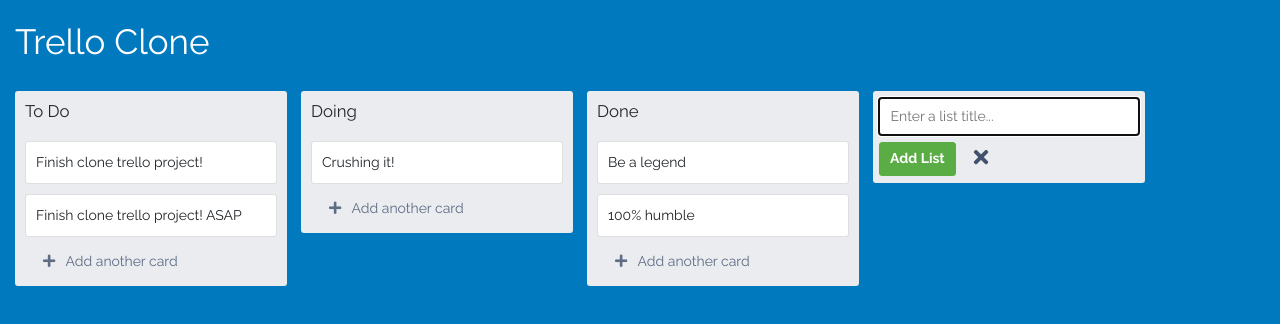
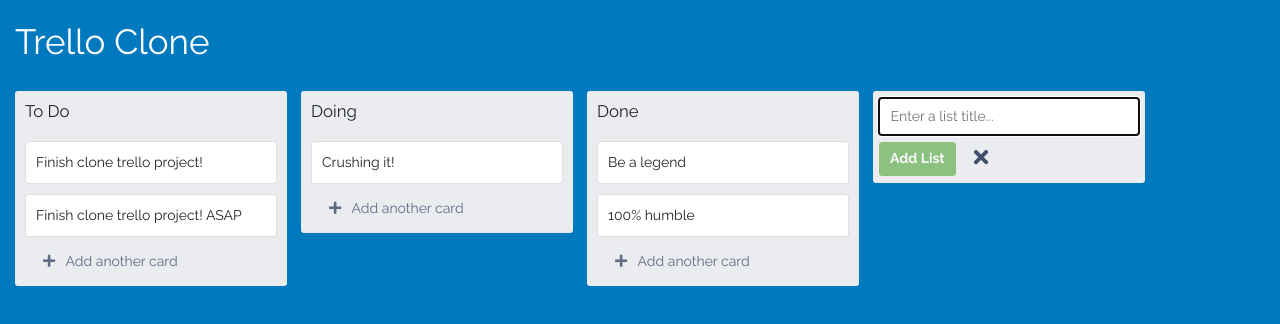
Before and after one commit to gaabmarquez/trello-clone, a React (Create React App) app: page / in a window 1280 px wide. Both pictures are taken after a click on the element "Add another list". Shown: the top 324 px of the page. Built offline with nearby package versions, Linux system fonts and the light colour scheme.

Commit message:
Refactor Addcard & AddList
Created styled component to handle styles in a more organized manner

```diff
--- a/src/components/AddListButton.js
+++ b/src/components/AddCard.js
@@ -1,18 +1,27 @@
 import React, { useState } from 'react';
+import TextareaAutosize from 'react-textarea-autosize';
 import { useDispatch } from 'react-redux';
-import { addList } from '../redux/actions/listActions';
+import addCard from '../redux/actions/cardActions';
 
-// import TextareaAutosize from 'react-textarea-autosize';
+import styled from 'styled-components';
 
-export default function AddListButton() {
+const AddButton = styled.button`
+  color: white;
+  background-color: #5aac44;
+  font-weight: bold;
+  margin-right: 1em;
+  &:hover {
+    color: white;
+  }
+`;
+export default function AddCard({ listId }) {
   const [formOpen, setFormOpen] = useState(false);
   const [text, setText] = useState('');
   const dispatch = useDispatch();
 
-  const createList = () => {
-    console.log(text);
-    dispatch(addList(text));
+  const createCard = () => {
     setText('');
+    dispatch(addCard(listId, text));
   };
 
   const handleInputChange = ev => {
@@ -24,23 +33,24 @@
     setText('');
   };
   const formRender = () => (
-    <div style={styles.form}>
-      <input
+    <>
+      <TextareaAutosize
+        minRows={3}
         autoFocus
-        placeholder='Enter a list title...'
+        placeholder='Enter a title for this card...'
         onBlur={toggleForm}
         value={text}
         onChange={handleInputChange}
         style={styles.textArea}
       />
       <div style={styles.actionContainer}>
-        <button
+        <AddButton
           className='btn'
-          style={styles.actionContainer.addCardBtn}
-          onMouseDown={createList}
+          disabled={text.length === 0}
+          onMouseDown={createCard}
         >
-          Add List
-        </button>
+          Add Card
+        </AddButton>
         <span onClick={toggleForm}>
           &nbsp;
           <i
@@ -49,7 +59,7 @@
           ></i>
         </span>
       </div>
-    </div>
+    </>
   );
 
   const buttonRender = () => (
@@ -59,7 +69,7 @@
         setFormOpen(prev => !prev);
       }}
     >
-      <i className='fas fa-plus'> </i> &nbsp; Add another list
+      <i className='fas fa-plus'> </i> &nbsp; Add another card
     </p>
   );
   return (
@@ -71,42 +81,25 @@
 
 const styles = {
   container: {
-    minWidth: '272px',
-    color: '#fff'
+    margin: '1em',
+    color: '#5e6c84'
   },
   addAnother: {
-    backgroundColor: 'hsla(0,0%,100%,.24)',
-    padding: '10px',
-    fontSize: '1.1em',
-    colort: 'white',
-    cursor: 'pointer',
-    boxSizing: 'border-box',
-    borderRadius: '3px'
+    margin: '0.5em 1em',
+    cursor: 'pointer'
   },
   actionContainer: {
     display: 'flex',
     alignItems: 'center',
-    paddingTop: '0.5em',
-    addCardBtn: {
-      color: 'white',
-      backgroundColor: '#5aac44',
-      fontWeight: 'bold',
-      marginRight: '1em'
-    },
+    marginTop: '0.5em',
     icon: {
-      color: '#42526e',
+      color: '#6b778c',
       fontSize: '1.5em',
       cursor: 'pointer'
     }
   },
-  form: {
-    backgroundColor: '#ebecf0',
-    padding: '0.5em 0.4em',
-    boxSizing: 'border-box',
-    borderRadius: '3px'
-  },
+
   textArea: {
-    padding: '8px 12px',
     resize: 'none',
     width: '100%',
     border: 'none'
--- a/src/components/AddCardButton.js
+++ /dev/null
@@ -1,104 +0,0 @@
-import React, { useState } from 'react';
-import TextareaAutosize from 'react-textarea-autosize';
-import { useDispatch } from 'react-redux';
-import addCard from '../redux/actions/cardActions';
-
-export default function AddCardButton({ listId }) {
-  const [formOpen, setFormOpen] = useState(false);
-  const [text, setText] = useState('');
-  const dispatch = useDispatch();
-
-  const createCard = () => {
-    console.log(text);
-    setText('');
-    dispatch(addCard(listId, text));
-  };
-
-  const handleInputChange = ev => {
-    setText(ev.target.value);
-  };
-
-  const toggleForm = () => {
-    setFormOpen(prev => !prev);
-    setText('');
-
-  };
-  const formRender = () => (
-    <>
-      <TextareaAutosize
-        minRows={3}
-        autoFocus
-        placeholder='Enter a title for this card...'
-        onBlur={toggleForm}
-        value={text}
-        onChange={handleInputChange}
-        style={styles.textArea}
-      />
-      <div style={styles.actionContainer}>
-        <button
-          className='btn'
-          style={styles.actionContainer.addCardBtn}
-          onMouseDown={createCard}
-        >
-          Add Card
-        </button>
-        <span onClick={toggleForm}>
-          &nbsp;
-          <i
-            className='fas fa-times fa-lg'
-            style={styles.actionContainer.icon}
-          ></i>
-        </span>
-      </div>
-    </>
-  );
-
-  const buttonRender = () => (
-    <p
-      style={styles.addAnother}
-      onClick={() => {
-        setFormOpen(prev => !prev);
-      }}
-    >
-      <i className='fas fa-plus'> </i> &nbsp; Add another card
-    </p>
-  );
-  return (
-    <div style={styles.container}>
-      {formOpen ? formRender() : buttonRender()}
-    </div>
-  );
-}
-
-const styles = {
-  container: {
-    margin: '1em',
-    color: '#5e6c84'
-  },
-  addAnother: {
-    margin: '0.5em 1em',
-    cursor: 'pointer'
-  },
-  actionContainer: {
-    display: 'flex',
-    alignItems: 'center',
-    marginTop: '0.5em',
-    addCardBtn: {
-      color: 'white',
-      backgroundColor: '#5aac44',
-      fontWeight: 'bold',
-      marginRight: '1em'
-    },
-    icon: {
-      color: '#6b778c',
-      fontSize: '1.5em',
-      cursor: 'pointer'
-    }
-  },
-
-  textArea: {
-    resize: 'none',
-    width: '100%',
-    border: 'none'
-  }
-};
--- /dev/null
+++ b/src/components/AddList.js
@@ -0,0 +1,119 @@
+import React, { useState } from 'react';
+import { useDispatch } from 'react-redux';
+import { addList } from '../redux/actions/listActions';
+
+import styled from 'styled-components';
+
+const FormContainer = styled.div`
+  background-color: #ebecf0;
+  padding: 0.5em 0.4em;
+  box-sizing: border-box;
+  border-radius: 3px;
+`;
+
+const FormInput = styled.input`
+  padding: 8px 12px;
+  resize: none;
+  width: 100%;
+  border: none;
+`;
+const AddListContainer = styled.div`
+  min-width: 272px;
+  color: #fff;
+`;
+
+const AddAnotherList = styled.p`
+  background-color: hsla(0, 0%, 100%, 0.24);
+  padding: 10px;
+  font-size: 1.1em;
+  color: white;
+  cursor: pointer;
+  box-sizing: border-box;
+  border-radius: 3px;
+`;
+
+const AddButton = styled.button`
+  color: white;
+  background-color: #5aac44;
+  font-weight: bold;
+  margin-right: 1em;
+  &:hover {
+    color: white;
+  }
+`;
+const styles = {
+  actionContainer: {
+    display: 'flex',
+    alignItems: 'center',
+    paddingTop: '0.5em'
+  },
+  icon: {
+    color: '#42526e',
+    fontSize: '1.5em',
+    cursor: 'pointer'
+  }
+};
+
+const AddList = () => {
+  const [formOpen, setFormOpen] = useState(false);
+  const [text, setText] = useState('');
+  const dispatch = useDispatch();
+
+  const createList = () => {
+    if (text.length > 0) {
+      dispatch(addList(text));
+      setText('');
+    }
+  };
+
+  const handleInputChange = ev => {
+    setText(ev.target.value);
+  };
+
+  const toggleForm = () => {
+    setFormOpen(prev => !prev);
+    setText('');
+  };
+
+  const formRender = () => (
+    <FormContainer>
+      <FormInput
+        autoFocus
+        placeholder='Enter a list title...'
+        onBlur={toggleForm}
+        value={text}
+        onChange={handleInputChange}
+      />
+      <div style={styles.actionContainer}>
+        <AddButton
+          className='btn'
+          disabled={text.length === 0}
+          onMouseDown={createList}
+        >
+          Add List
+        </AddButton>
+        <span onClick={toggleForm}>
+          &nbsp;
+          <i className='fas fa-times fa-lg' style={styles.icon}></i>
+        </span>
+      </div>
+    </FormContainer>
+  );
+
+  const buttonRender = () => (
+    <AddAnotherList
+      onClick={() => {
+        setFormOpen(prev => !prev);
+      }}
+    >
+      <i className='fas fa-plus'> </i> &nbsp; Add another list
+    </AddAnotherList>
+  );
+  return (
+    <AddListContainer>
+      {formOpen ? formRender() : buttonRender()}
+    </AddListContainer>
+  );
+};
+
+export default AddList;
--- a/src/components/Board.js
+++ b/src/components/Board.js
@@ -1,8 +1,7 @@
 import React from 'react';
 import List from './List';
-// import './Board.scss';
 import { useSelector } from 'react-redux';
-import AddListButton from './AddListButton';
+import AddList from './AddList';
 import { DragDropContext, Droppable } from 'react-beautiful-dnd';
 import { useDispatch } from 'react-redux';
 import { sort } from '../redux/actions/listActions';
@@ -53,7 +52,7 @@
             ))}
             {provided.placeholder}
 
-            <AddListButton />
+            <AddList />
           </ListContainer>
         )}
       </Droppable>
--- a/src/components/List.js
+++ b/src/components/List.js
@@ -1,6 +1,6 @@
 import React from 'react';
 import Card from './Card';
-import AddCardButton from './AddCardButton';
+import AddCard from './AddCard';
 import { Droppable, Draggable } from 'react-beautiful-dnd';
 import styled from 'styled-components';
 
@@ -35,7 +35,7 @@
                   />
                 ))}
                 {provided.placeholder}
-                <AddCardButton listId={id} />
+                <AddCard listId={id} />
               </div>
             )}
           </Droppable>
--- a/src/redux/reducers/listReducer.js
+++ b/src/redux/reducers/listReducer.js
@@ -7,7 +7,6 @@
 const listReducer = (state = initialState, action) => {
   switch (action.type) {
     case CONSTANTS.ADD_LIST:
-      console.log('REducer', action);
       const newList = {
         title: action.payload,
         cards: [],
@@ -16,12 +15,10 @@
       return [...state, newList];
 
     case CONSTANTS.ADD_CARD: {
-      console.log('CARD REDUCER ', action);
       const newCard = {
         id: ++cardId,
         text: action.payload.text
       };
-      console.log('state', state);
       const newState = state.map(list => {
         if (list.id === action.payload.listId) {
           return {
@@ -32,7 +29,6 @@
           return list;
         }
       });
-      // console.log('NEW STATE', newState);
       return newState;
     }
     case CONSTANTS.DRAGGED:
```
